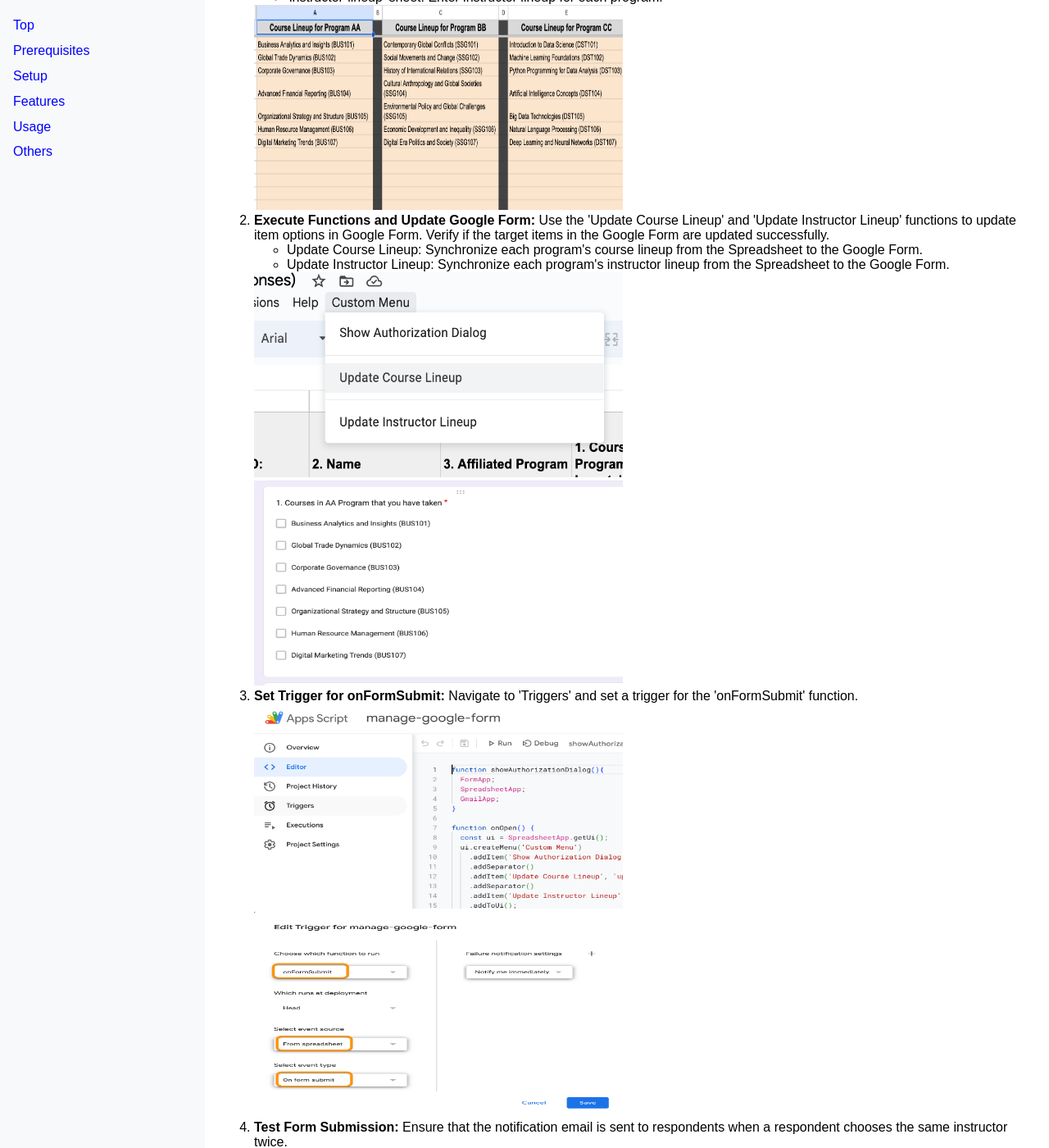
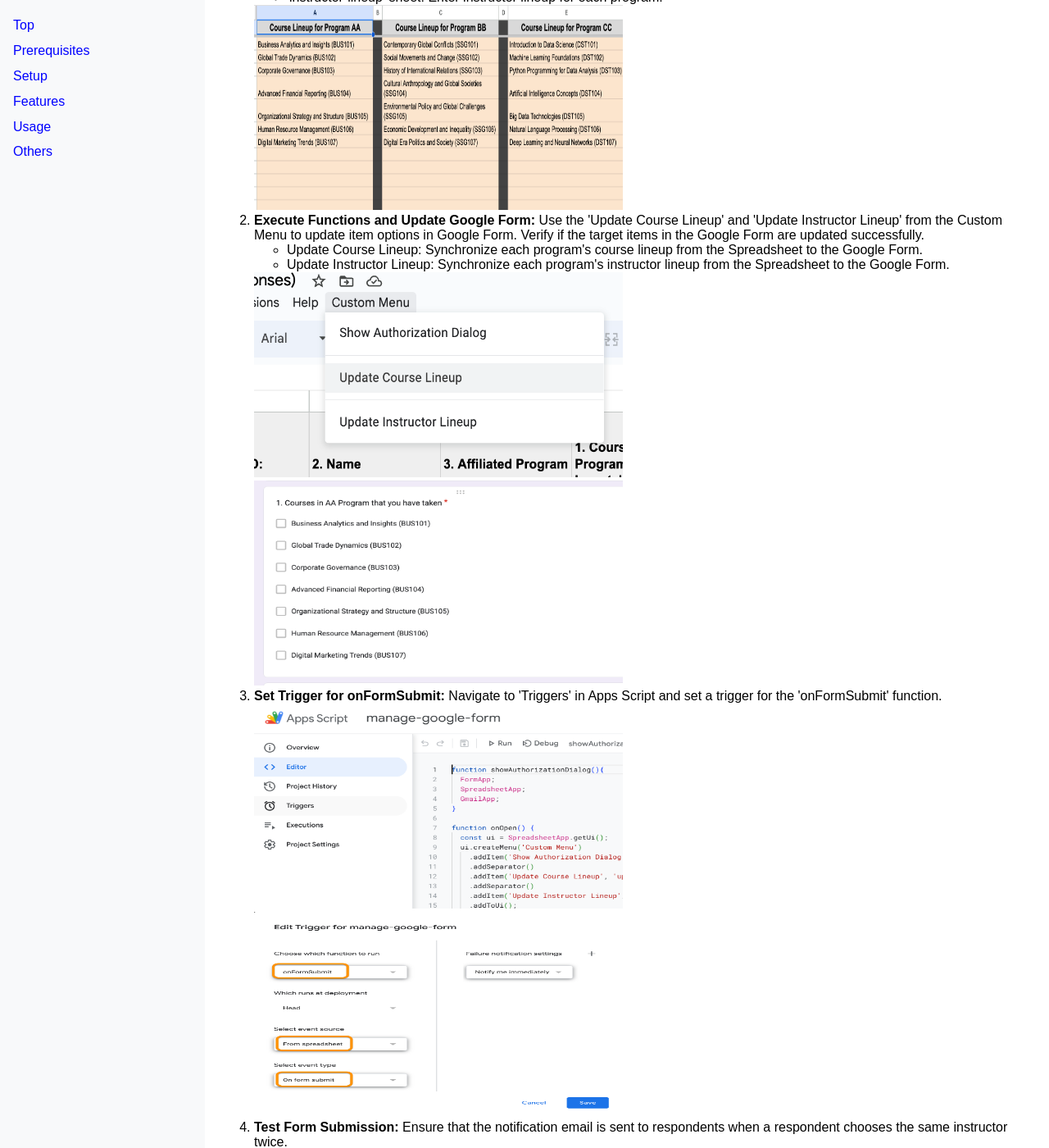
Before and after one commit to tsato21/form-manage-simplifier, a Jekyll site: the page built from docs/index.html, in a window 1280 px wide and 1400 px high, scrolled down 804 px. Shown: the whole window at 82% size. Built offline with Jekyll 4.4.1, drawn with Linux system fonts in a browser that asks for light colours.

Commit message:
Update index.html

```diff
--- a/docs/index.html
+++ b/docs/index.html
@@ -60,7 +60,7 @@
             <div><img src="assets/images/enter-item-options.png" alt="Updated Google Form Items" width="450" height="250"></div>
         </li>
         <li>
-            <strong>Execute Functions and Update Google Form:</strong> Use the 'Update Course Lineup' and 'Update Instructor Lineup' functions to update item options in Google Form. Verify if the target items in the Google Form are updated successfully.
+            <strong>Execute Functions and Update Google Form:</strong> Use the 'Update Course Lineup' and 'Update Instructor Lineup' from the Custom Menu to update item options in Google Form. Verify if the target items in the Google Form are updated successfully.
             <ul>
                 <li>Update Course Lineup: Synchronize each program's course lineup from the Spreadsheet to the Google Form.</li>
                 <li>Update Instructor Lineup: Synchronize each program's instructor lineup from the Spreadsheet to the Google Form.</li>
@@ -69,7 +69,7 @@
             <div><img src="assets/images/form-items-update.png" alt="Updated Google Form Items" width="450" height="250"></div>
         </li>
         <li>
-            <strong>Set Trigger for onFormSubmit:</strong> Navigate to 'Triggers' and set a trigger for the 'onFormSubmit' function.
+            <strong>Set Trigger for onFormSubmit:</strong> Navigate to 'Triggers' in Apps Script and set a trigger for the 'onFormSubmit' function.
             <div><img src="assets/images/show-trigger.png" alt="Trigger Setup" width="450" height="250"></div>
             <div><img src="assets/images/setup-trigger.png" alt="Trigger Setup" width="450" height="250"></div>
         </li>
```
